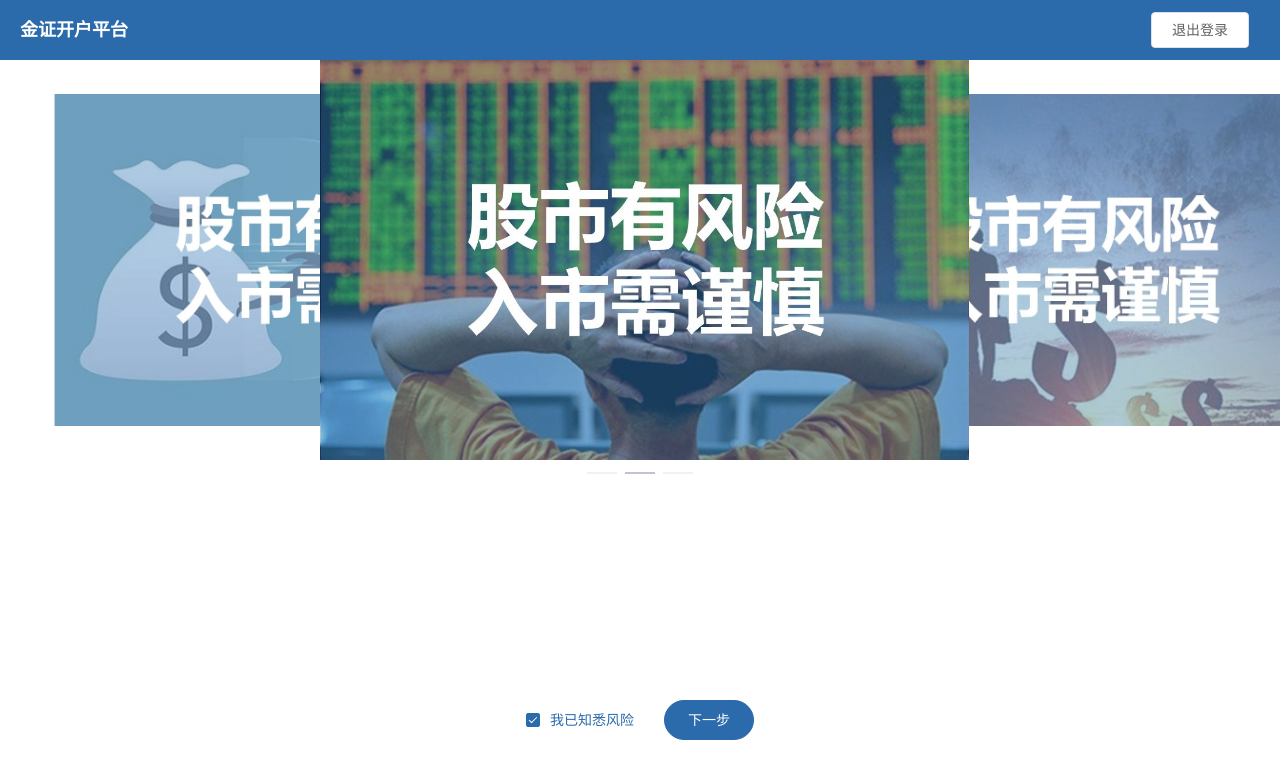
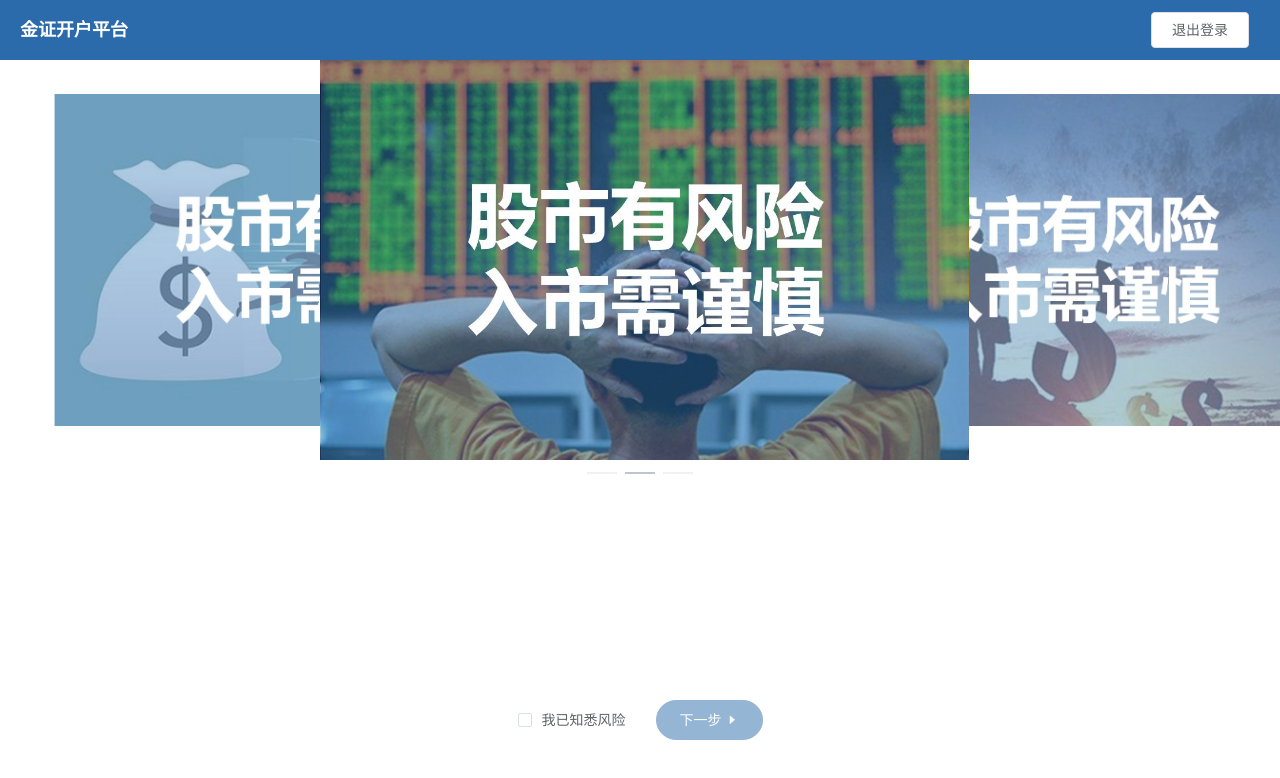
Before and after one commit to chenmianhan/vue-open-account-frontend, a Vue app in the folder vue-openaccount/: page /#/login/warning in a window 1280 px wide. Shown: the top 778 px of the page. Built offline with nearby package versions, Linux system fonts and the light colour scheme.

Commit message:
风险提示按钮改进

```diff
--- a/vue-openaccount/src/pages/user/beforecheck/warning.vue
+++ b/vue-openaccount/src/pages/user/beforecheck/warning.vue
@@ -32,7 +32,7 @@
           <!--我已知悉风险-->
           <el-checkbox v-model="checked">我已知悉风险</el-checkbox>
           <!--下一步按钮-->
-          <el-button type="primary" round @click='nextStepToInfo'>下一步</el-button>
+          <el-button type="primary" round @click='nextStepToInfo' :disabled="!checked">下一步<i class="el-icon-caret-right icon"></i></el-button>
         </el-row>
       </el-footer>
 
@@ -50,7 +50,7 @@ let data = () => {
     imagesbox:[{id:0, idView: require("../../../assets/image/hint1.jpg")},
     {id:1, idView: require("../../../assets/image/hint2.jpg")},
     {id:2, idView: require("../../../assets/image/hint3.jpg")}],
-    checked: true
+    checked: false
 
   }
 }
@@ -146,4 +146,8 @@ $header-height: 60px;
         max-height: 100%;
       }
     }
+    .icon{
+        margin-left:3px;
+    }
+
 </style>
```
